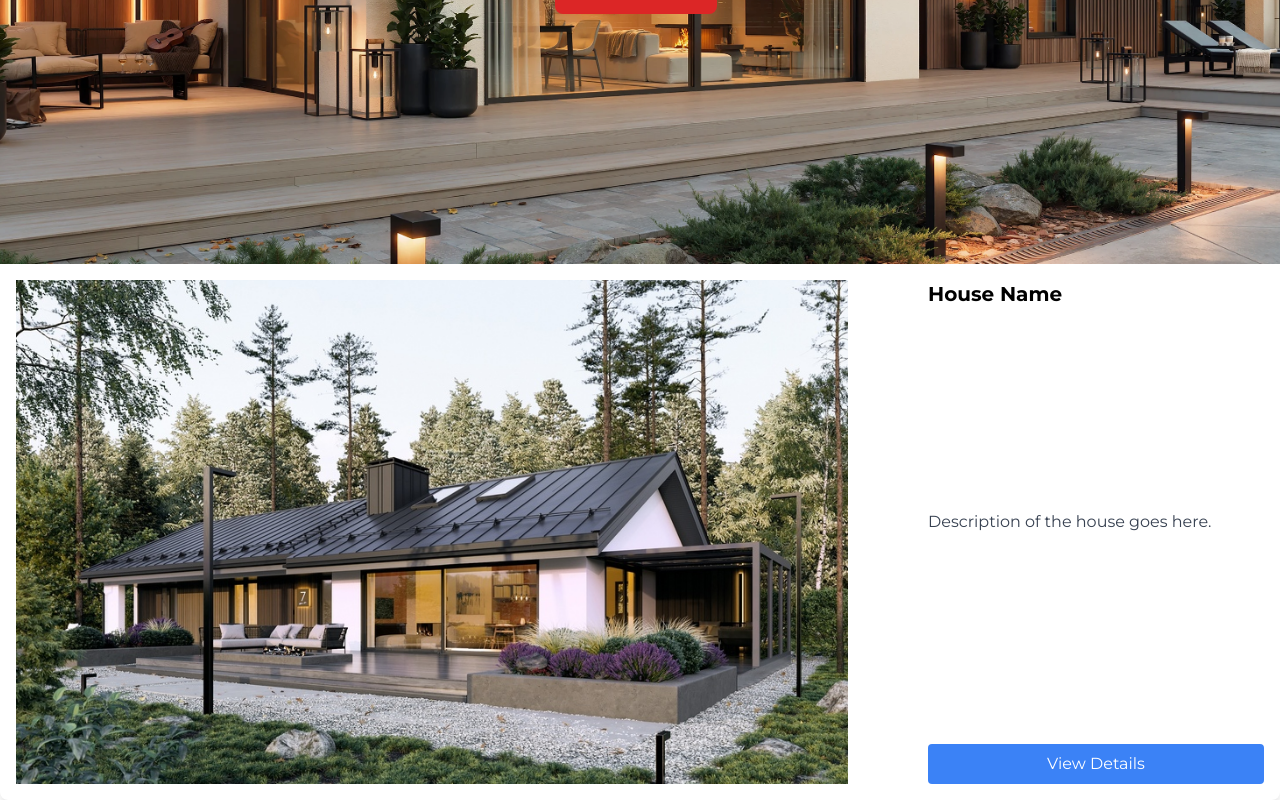
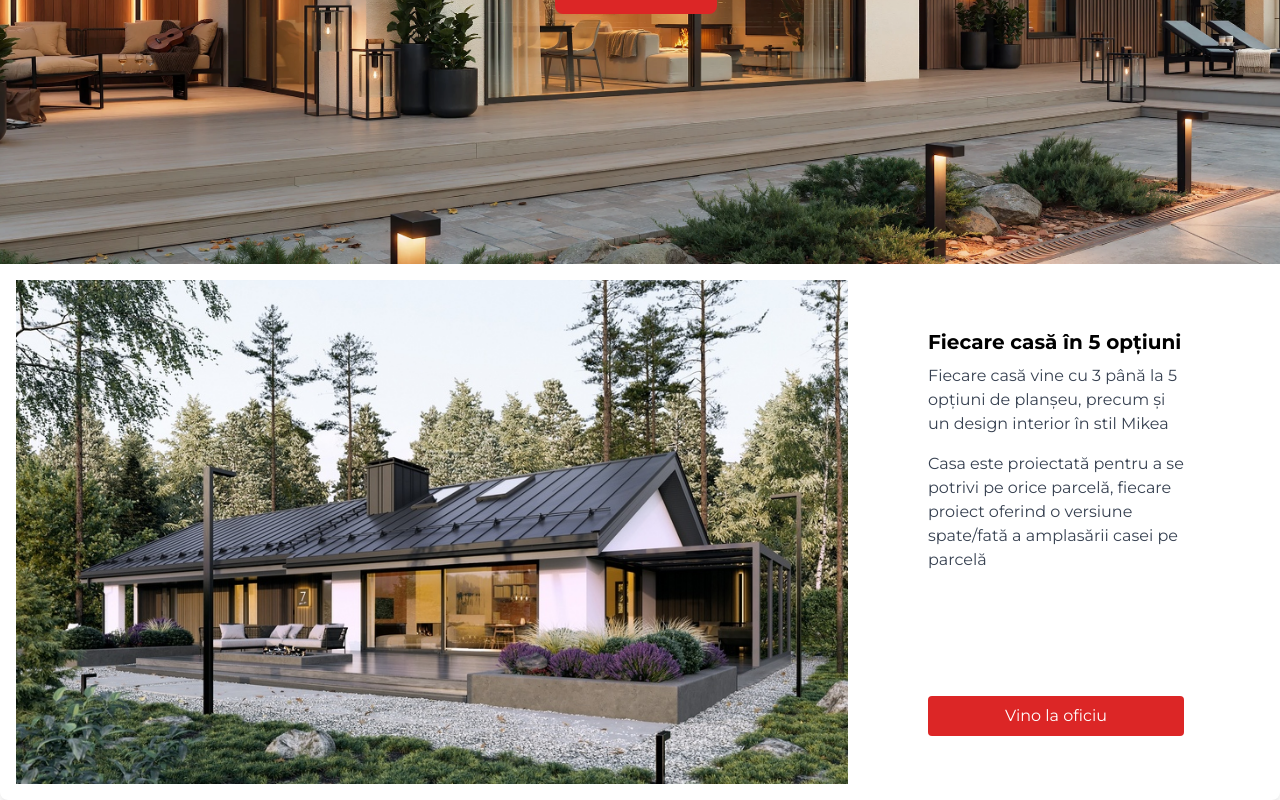
Before and after one commit to cornel-sys/mikea-website, a Next.js app: page /1 in a window 1280 px wide. Shown: the part 436-1236 px from the top of the page. Built offline with nearby package versions, Linux system fonts and the light colour scheme.

Commit message:
style: added new header, new images and translations

```diff
--- a/messages/ro.json
+++ b/messages/ro.json
@@ -22,7 +22,10 @@
     "description": "Creăm locuințe moderne și funcționale care depășesc standardele de confort. Pentru o experiență de trai excepțională, alegeți Mikea!",
     "keywords": "case, case de vis, case de lux, case moderne, case confortabile, case funcționale, case personalizate, case ecologice, case eficiente energetic, case inteligente, Moldova, Mikea, case ieftine"
   },
-  "MainImage": {
-    "button": "Vino la oficiu"
+  "MainPage": {
+    "mainButton": "Vino la oficiu",
+    "firstCardTitle": "Fiecare casă în 5 opțiuni",
+    "firstCardText": "Fiecare casă vine cu 3 până la 5 opțiuni de planșeu, precum și un design interior în stil Mikea",
+    "firstCardSubtext": " Casa este proiectată pentru a se potrivi pe orice parcelă, fiecare proiect oferind o versiune spate/fată a amplasării casei pe parcelă"
   }
 }
--- a/messages/ru.json
+++ b/messages/ru.json
@@ -22,7 +22,10 @@
     "description": "Мы создаем современные и функциональные дома, которые превосходят стандарты комфорта. Для исключительного опыта жизни выберите Mikea!",
     "keywords": "дома, дома мечты, роскошные дома, современные дома, комфортные дома, функциональные дома, индивидуальные дома, экологически чистые дома, энергоэффективные дома, умные дома, Молдова, Mikea, недорогие дома"
   },
-  "MainImage": {
-    "button": "Приходи в офис"
+  "MainPage": {
+    "mainButton": "Приходи в офис",
+    "firstCardTitle": "Каждый дом в 5 вариантах",
+    "firstCardText": "К каждому дому предлагается от 3 до 5 вариантов планировочных решений, а так же дизайн интерьера в стиле Микеа",
+    "firstCardSubtext": "Дом спроектирован таким образом, что подойдет на любой участок, к каждому проекту предлагается back/front версии расположения дома на участке"
   }
 }
--- a/src/app/[locale]/layout.tsx
+++ b/src/app/[locale]/layout.tsx
@@ -22,7 +22,7 @@ export async function generateMetadata({
       messages["metadata.title"] || "Mikea - Un nou standard al confortului!",
     description:
       messages["metadata.description"] ||
-      "Creăm locuințe moderne și funcționale care depășe  sc standardele de confort. Pentru o experiență de trai excepțională, alegeți Mikea!",
+      "Creăm locuințe moderne și funcționale care depășesc standardele de confort. Pentru o experiență de trai excepțională, alegeți Mikea!",
     keywords:
       messages["metadata.keywords"] ||
       "case, case de vis, case de lux, case moderne, case confortabile, case funcționale, case personalizate, case ecologice, case eficiente energetic, case inteligente, Moldova, Mikea, case ieftine",
--- a/src/components/ContactForm/ContactForm.tsx
+++ b/src/components/ContactForm/ContactForm.tsx
@@ -62,9 +62,9 @@ export default function ContactForm({ onSubmit }: ContactFormProps) {
       <div className="flex flex-col gap-2 justify-center items-center w-full h-auto p-4 md:py-10 md:px-16 bg-neutral-900 rounded-md text-gray-200">
         <form className="flex flex-col gap-4 w-full" onSubmit={handleSubmit}>
           {/* contact us title */}
-          <h1 className="text-xl md:text-3xl font-semibold text-gray-300">
+          <h2 className="text-xl md:text-3xl font-semibold text-gray-300">
             {t("title")}
-          </h1>
+          </h2>
 
           {/* name input */}
           <NameInput value={name} onChange={setName} />
--- a/src/components/HouseCard/HouseCard.tsx
+++ b/src/components/HouseCard/HouseCard.tsx
@@ -1,23 +1,28 @@
 import Image from "next/image";
 import React from "react";
+import { useTranslations } from "next-intl";
 
 export default function HouseCard() {
+  const t = useTranslations("MainPage");
   return (
     <div className="bg-white shadow-lg rounded-lg p-4 flex flex-col md:flex-row w-full">
       <Image
         src="/imagini/01.jpg"
         alt="Main Page Image"
-        height={1920}
-        width={1080}
+        height={575}
+        width={950}
         className="w-full md:w-2/3 h-auto"
       />
-      <div className="flex flex-col justify-between md:pl-20 w-full md:w-1/3">
-        <h2 className="text-xl font-bold mb-2">House Name</h2>
-        <p className="text-gray-700 mb-4">
-          Description of the house goes here.
-        </p>
-        <button className="bg-blue-500 text-white px-4 py-2 rounded hover:bg-blue-600">
-          View Details
+      <div className="flex flex-col justify-between px-10 md:px-4 md:py-4 xl:py-12 xl:px-20 w-full md:w-1/3">
+        <div>
+          <h2 className="text-md lg:text-xl font-bold mb-2">
+            {t("firstCardTitle")}
+          </h2>
+          <p className="text-gray-700 mb-4">{t("firstCardText")}</p>
+          <p className="text-gray-700 mb-4">{t("firstCardSubtext")}</p>
+        </div>
+        <button className="bg-red-600 text-white px-4 py-2 rounded hover:bg-red-500">
+          {t("mainButton")}
         </button>
       </div>
     </div>
--- a/src/components/MainImage/MainImage.tsx
+++ b/src/components/MainImage/MainImage.tsx
@@ -6,7 +6,7 @@ import { useTranslations } from "next-intl";
 import ContactForm from "../ContactForm/ContactForm";
 
 export default function MainImage() {
-  const t = useTranslations("MainImage");
+  const t = useTranslations("MainPage");
   const [isOpen, setIsOpen] = useState(false);
 
   return (
@@ -32,7 +32,7 @@ export default function MainImage() {
             onClick={() => setIsOpen(true)}
             className="focus:outline-none text-white bg-red-600 hover:bg-red-500 font-semibold rounded-lg text-xs md:text-sm lg:text-lg px-5 py-2.5 me-2 mb-2"
           >
-            {t("button")}
+            {t("mainButton")}
           </button>
         </div>
       </div>
```
